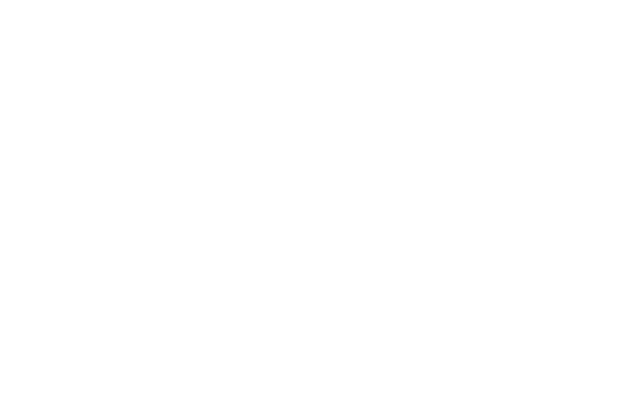
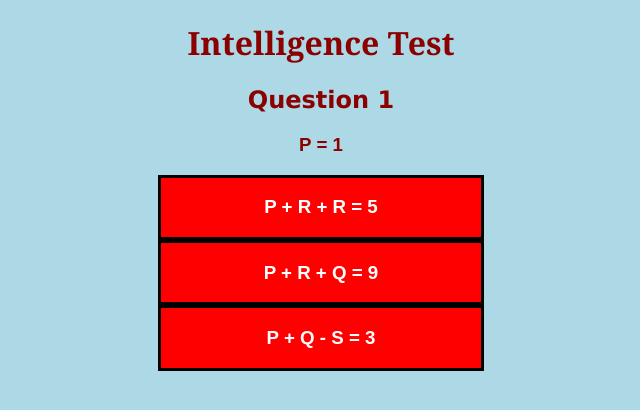
Before and after one commit to chadwilson20/p02MathTest, a plain HTML site: page index.html in a window 1280 px wide. Shown: the whole page, without its empty margins (319-959 px from the left). Drawn offline with Linux system fonts and the light colour scheme.

Commit message:
Working on first question.

```diff
--- a/index.html
+++ b/index.html
@@ -4,7 +4,22 @@
   <head>
     <title>Intelligence Test</title>
     <meta charset="UTF-8">
+    <link rel="stylesheet" href="style.css" />
   </head>
   <body>
+    <h1 class="color align">Intelligence Test</h1>
+    <h2 class="color align">Question 1</h2>
+    <h3 class="color align">P = 1</h3>
+    <nav>
+      <div class="border">
+        <h3 class="color_in_div align">P + R + R = 5</h3>
+      </div>
+      <div class="border">
+        <h3 class="color_in_div align">P + R + Q = 9</h3>
+      </div>
+      <div class="border">
+        <h3 class="color_in_div align">P + Q - S = 3</h3>
+      </div>
+    </nav>
   </body>
 </html>
--- /dev/null
+++ b/style.css
@@ -0,0 +1,28 @@
+body {
+  background-color: lightblue;
+}
+.color {
+  color: darkred;
+}
+.align {
+  text-align: center;
+}
+.border {
+  margin-left: auto;
+  margin-right: auto;
+  width: 20em;
+  background-color: red;
+  border-style: solid;
+}
+.color_in_div {
+  color: white;
+}
+h1 {
+  font-family: "Georgia";
+}
+h2 {
+  font-family: "Verdana";
+}
+h3 {
+  font-family: "Arial"
+}
```
Also changed, not shown: question2.html (added, +10 -0 lines), question3.html (added, +10 -0 lines).
